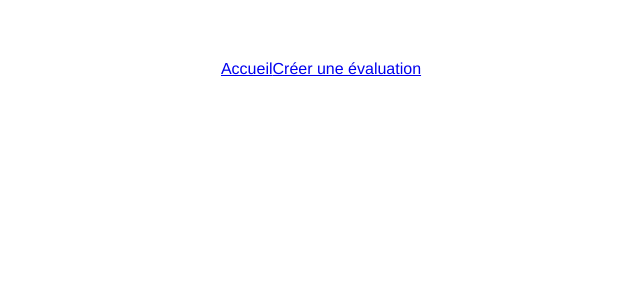
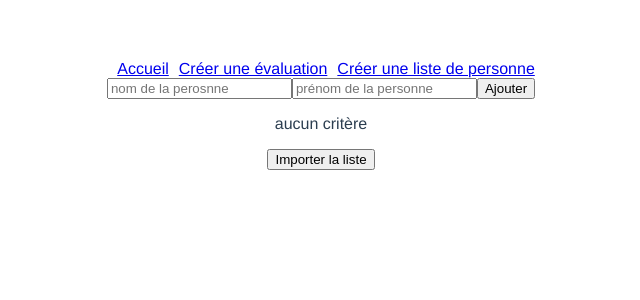
Before and after one commit to HyroHyKen/vue-ratings, a Vue app: page /administration/personne in a window 1280 px wide. Shown: the top 300 px of the page, without its empty margins (319-959 px from the left). Built offline with nearby package versions, Linux system fonts and the light colour scheme.

Commit message:
add import person

```diff
--- a/src/App.vue
+++ b/src/App.vue
@@ -1,7 +1,8 @@
 <template>
   <nav>
-    <router-link to="/">Accueil</router-link>
-    <router-link to="/administration/evaluation">Créer une évaluation</router-link>
+    <router-link class="nav" to="/">Accueil</router-link>
+    <router-link class="nav" to="/administration/evaluation">Créer une évaluation</router-link>
+    <router-link class="nav" to="/administration/personne">Créer une liste de personne</router-link>
   </nav>
   <router-view></router-view>
 </template>
@@ -17,6 +18,9 @@ export default {
 </script>
 
 <style>
+.nav{
+  margin-left: 10px;
+}
 #app {
   font-family: Avenir, Helvetica, Arial, sans-serif;
   -webkit-font-smoothing: antialiased;
--- a/src/components/CreateTest.vue
+++ b/src/components/CreateTest.vue
@@ -23,6 +23,17 @@
 </template>
 
 <script>
+let db = '';
+let openRequest = indexedDB.open('db', 3);
+openRequest.onupgradeneeded = function(){
+  db = openRequest.result;
+  if (!db.objectStoreNames.contains('controle')){
+    db.createObjectStore('controle', {keyPath: 'id', autoIncrement: true});
+  }
+};
+openRequest.onerror = function(){
+  alert('Impossible d\'accéder à IndexedDB');
+};
 export default {
   name: "CreateTest",
   data() {
@@ -39,18 +50,7 @@ export default {
     addNewTest() {
       if(this.nameTest && this.criterions.length) {
         this.formOk = true;
-        let db = '';
-        let openRequest = indexedDB.open('db', 3);
-        openRequest.onupgradeneeded = function(){
-          db = openRequest.result;
-          //Si l'objet de stockage users n'existe pas, on le crée
-          if (!db.objectStoreNames.contains('controle')){
-            db.createObjectStore('controle', {keyPath: 'id', autoIncrement: true});
-          }
-        };
-        openRequest.onerror = function(){
-          alert('Impossible d\'accéder à IndexedDB');
-        };
+
 
         db = openRequest.result;
         let transaction = db.transaction('controle', 'readwrite');
@@ -73,6 +73,7 @@ export default {
         this.criterions = [];
         this.criterion = '';
         this.nameTest = '';
+
       }else{
         this.formOk = false;
       }
--- /dev/null
+++ b/src/components/ImportPerson.vue
@@ -0,0 +1,106 @@
+<template>
+  <input v-model="name"
+         placeholder="nom de la perosnne">
+  <input v-model="firstName"
+         placeholder="prénom de la personne">
+  <button @click="addNewPerson">Ajouter</button>
+  <ul v-if="listPerson.length">
+    <li v-for="person in listPerson" :key="person.id">
+      {{ person.name }} {{person.firstName}}
+      <button @click="removePerson(person)"> supprimer</button>
+    </li>
+  </ul>
+  <p v-else>aucun critère</p>
+  <button @click="importPerson">Importer la liste</button>
+</template>
+
+<script>
+let db = '';
+let openRequest = indexedDB.open('db2', 3);
+openRequest.onupgradeneeded = function(){
+  db = openRequest.result;
+  console.log(db)
+  if (!db.objectStoreNames.contains('person')){
+    db.createObjectStore('person', {keyPath: 'id', autoIncrement: true});
+  }
+};
+openRequest.onerror = function(){
+  alert('Impossible d\'accéder à IndexedDB');
+};
+export default {
+  name: "ImportPerson",
+  data() {
+    return {
+      name: '',
+      firstName: '',
+      listPerson: [],
+
+
+    }
+  },
+  methods: {
+    addNewPerson() {
+      if(this.name && this.firstName) {
+        this.formOk = true;
+
+        this.listPerson.push({name: this.name, firstName: this.firstName})
+
+        this.name = '';
+        this.firstName = '';
+      }else{
+        this.formOk = false;
+      }
+
+    },
+    importPerson() {
+      if(this.listPerson.length) {
+        this.formOk = true;
+
+
+        db = openRequest.result;
+        let transaction = db.transaction('person', 'readwrite');
+
+        let tests = transaction.objectStore('person');
+
+
+        let ajout = tests.add(serialize(this.listPerson));
+
+        ajout.onsuccess = function () {
+          alert('liste de personne ajoutée');
+        };
+        ajout.onerror = function () {
+          alert('Erreur : ' + ajout.error);
+        };
+        this.listPerson = [];
+        this.name = '';
+        this.firstName = '';
+
+      }else{
+        this.formOk = false;
+      }
+    },
+    removePerson(item){
+      this.listPerson.splice(this.listPerson.indexOf(item), 1)
+    }
+
+  },
+}
+function serialize(value) {
+  if (typeof value === 'function') {
+    return value.toString();
+  }
+  if (typeof value === 'object') {
+    var serializeObject = {};
+    for (const [objectKey, objectValue] of Object.entries(value)) {
+      serializeObject[objectKey] = serialize(objectValue);
+    }
+    return serializeObject;
+  }
+
+  return value;
+}
+</script>
+
+<style scoped>
+
+</style>
```
Also changed, not shown: src/router/index.js (+5 -3 lines).
